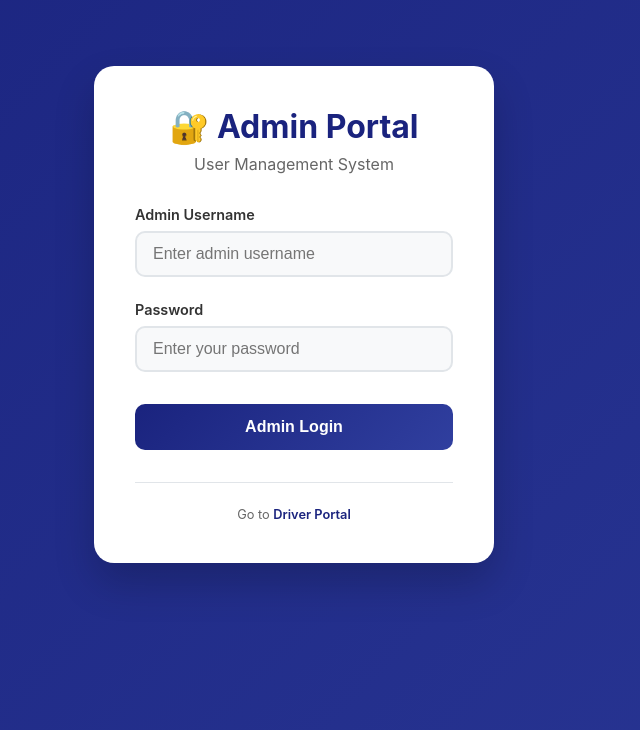
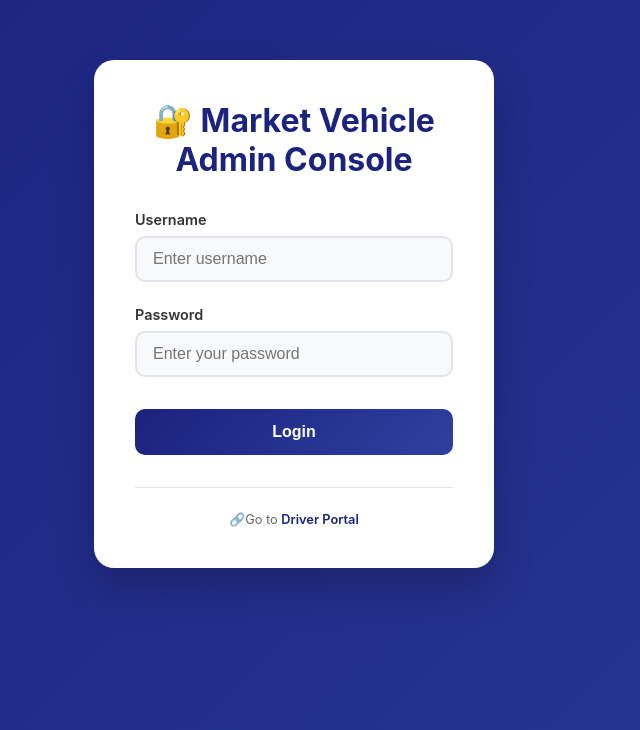
Before and after one commit to azardeensd/Location_Tracker, a React (Create React App) app: page /admin in a window 1280 px wide. Shown: the part 102-832 px from the top of the page, without its empty margins (346-986 px from the left). Built offline with nearby package versions, Linux system fonts and the light colour scheme.

Commit message:
Update AdminLogin.js

```diff
--- a/src/components/pages/AdminLogin.js
+++ b/src/components/pages/AdminLogin.js
@@ -86,8 +86,7 @@ const AdminLogin = () => {
       <div className={styles.adminLoginContainer}>
         <div className={styles.adminLoginCard}>
           <div className={styles.logoSection}>
-            <h1 className={styles.logo}>🔐 Admin Portal</h1>
-            <p className={styles.subtitle}>User Management System</p>
+            <h1 className={styles.logo}>🔐 Market Vehicle Admin Console</h1>
           </div>
 
           <form onSubmit={handleSubmit} className={styles.loginForm}>
@@ -99,7 +98,7 @@ const AdminLogin = () => {
 
             <div className={styles.formGroup}>
               <label htmlFor="username" className={styles.label}>
-                Admin Username
+                Username
               </label>
               <input
                 type="text"
@@ -108,7 +107,7 @@ const AdminLogin = () => {
                 value={formData.username}
                 onChange={handleChange}
                 className={styles.input}
-                placeholder="Enter admin username"
+                placeholder="Enter username"
                 required
                 disabled={loading}
               />
@@ -136,12 +135,12 @@ const AdminLogin = () => {
               className={styles.loginButton}
               disabled={loading}
             >
-              {loading ? 'Signing In...' : 'Admin Login'}
+              {loading ? 'Signing In...' : 'Login'}
             </button>
           </form>
 
           <div className={styles.footer}>
-            <p>Go to <a href="/login" className={styles.driverLink}>Driver Portal</a></p>
+            <p>🔗Go to <a href="/login" className={styles.driverLink}>Driver Portal</a></p>
           </div>
         </div>
       </div>
```
